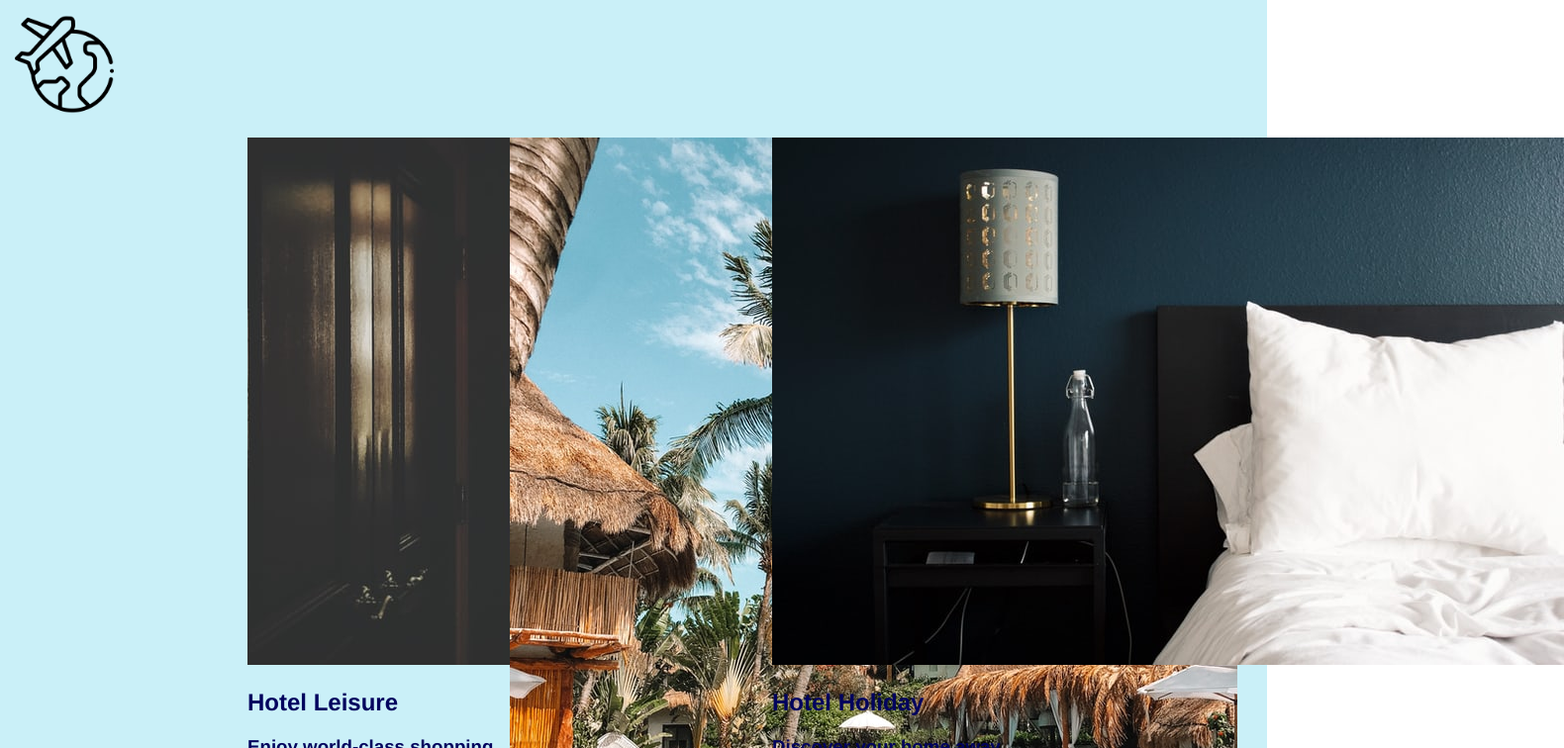
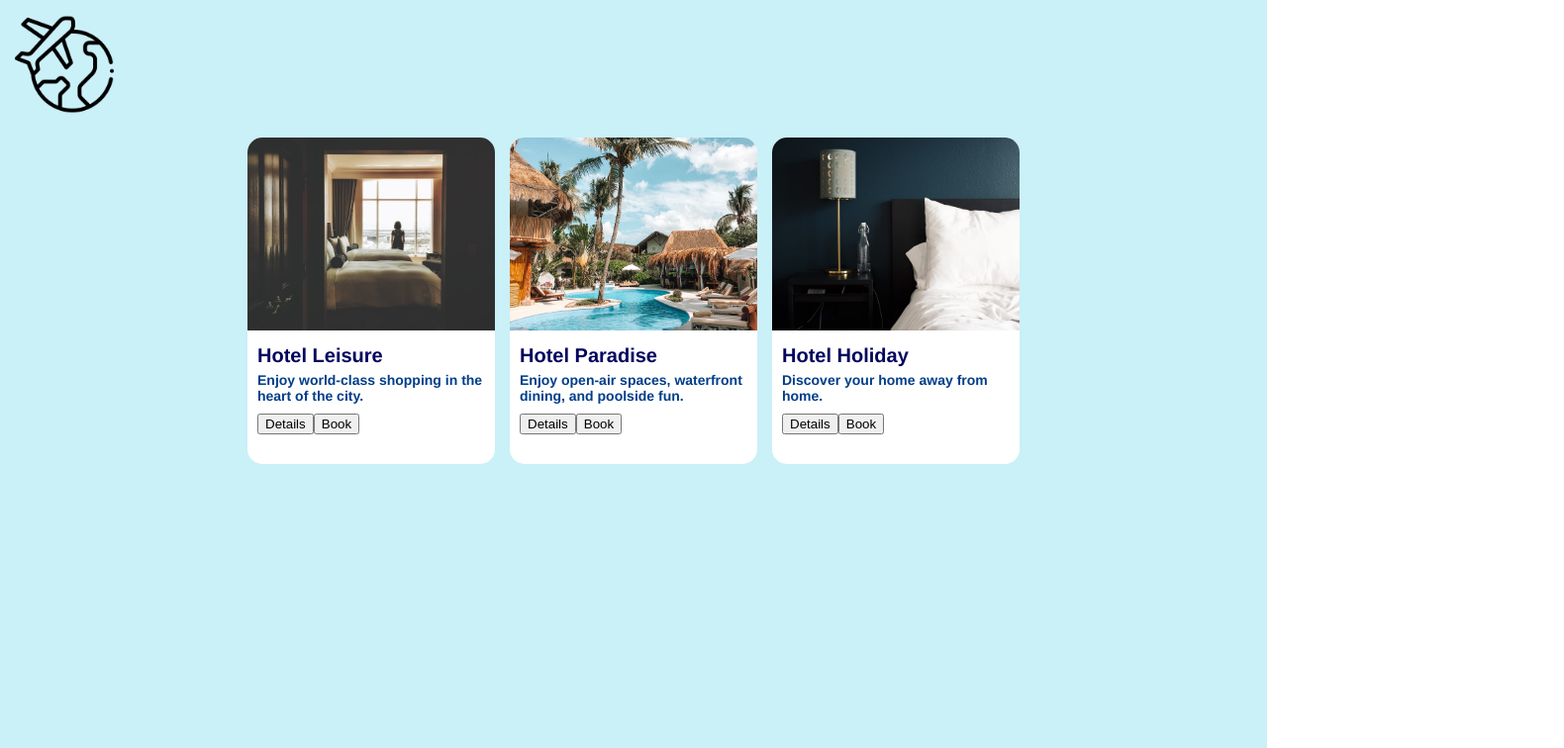
Before and after one commit to Eldon-498/getting-started-emotion-code, a React (Create React App) app in the folder starter-code/: page / in a window 1280 px wide. Shown: the top 756 px of the page at 99% size, 1580 px wide, since content can reach past the window. Built offline with nearby package versions, Linux system fonts and the light colour scheme.

Commit message:
wrapping components

```diff
--- a/starter-code/src/App.js
+++ b/starter-code/src/App.js
@@ -1,7 +1,13 @@
 import logo from "./logo.png";
 /** @jsxImportSource @emotion/react */
 import { css } from "@emotion/react";
-import { CardWrapper } from "./styles.js";
+import { CardWrapper,
+  ImageWrapper,
+  TextWrapper,
+  TitleWrapper,
+  DescriptionWrapper,
+  ActionsWrapper,
+  Button} from "./styles.js";
 // import `css`and `ThemeProvider` from "@emotion/react" package
 // import styled components, theming and animation from "./styles.js" file
 
@@ -65,15 +71,15 @@ function App() {
         {hotels.map((hotel) => {
           return (
             <CardWrapper key={hotel.id}>
-              <img src={hotel.src} alt={hotel.alt} />
-              <div>
-                <h2>{hotel.title}</h2>
-                <h3>{hotel.description}</h3>
-              </div>
-              <div>
+              <ImageWrapper src={hotel.src} alt={hotel.alt} />
+              <TextWrapper>
+                <TitleWrapper>{hotel.title}</TitleWrapper>
+                <DescriptionWrapper>{hotel.description}</DescriptionWrapper>
+              </TextWrapper>
+              <ActionsWrapper>
                 <button>Details</button>
                 <button>Book</button>
-              </div>
+              </ActionsWrapper>
             </CardWrapper>
           );
         })}
```
